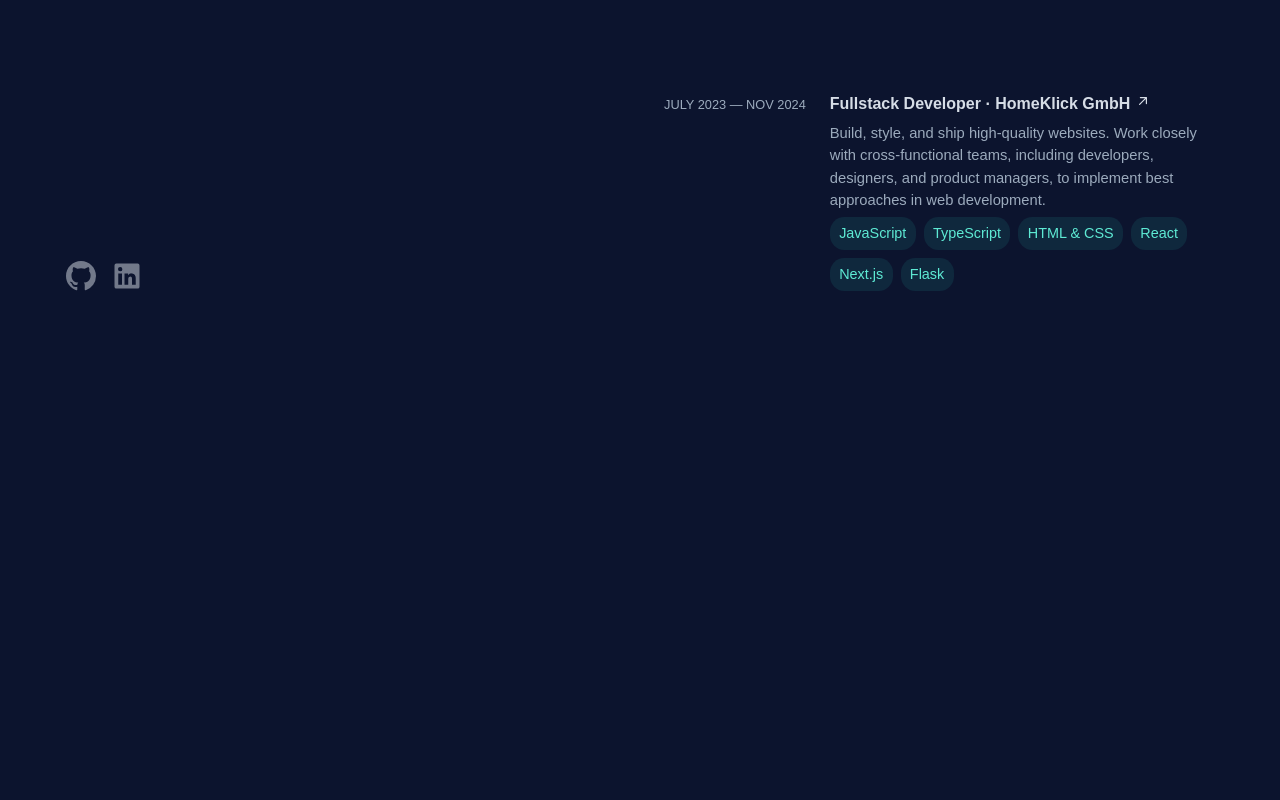
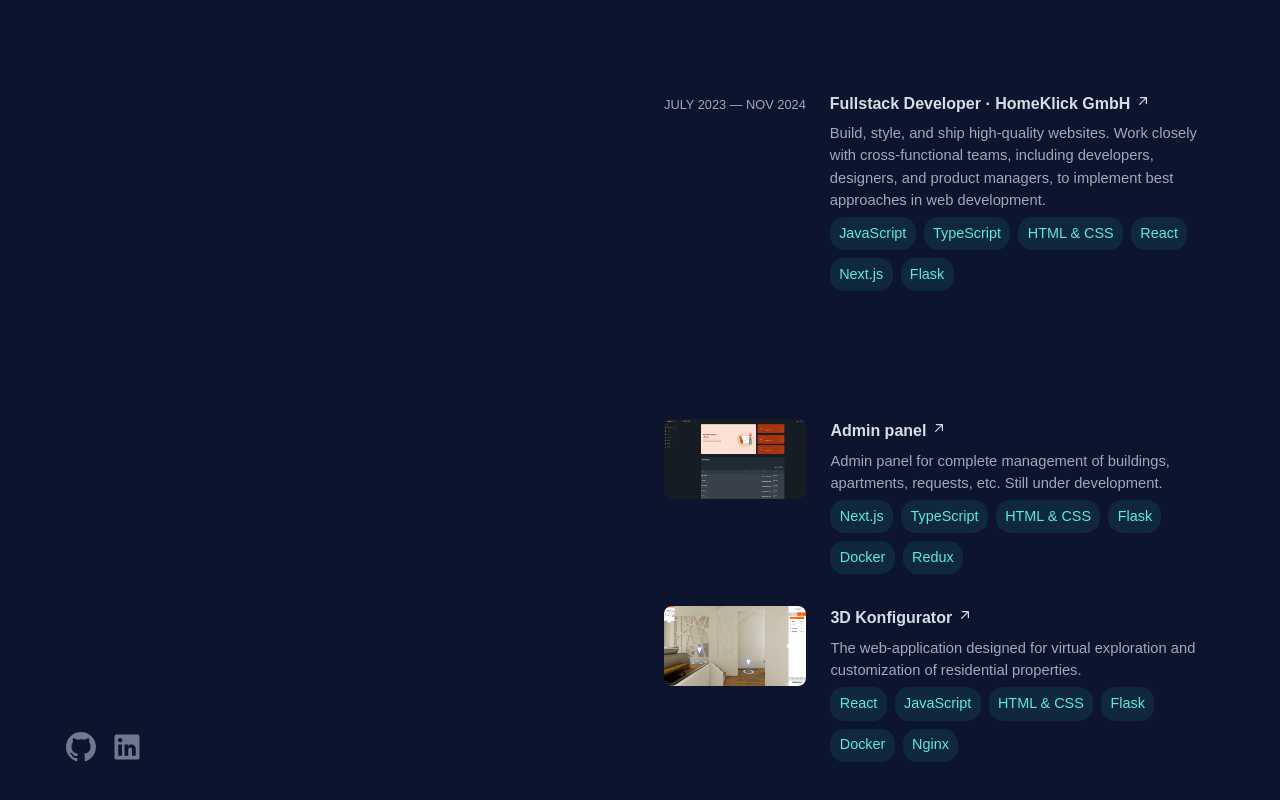
Before and after one commit to Illmix/illia-chaban, a React (Vite) app: page / in a window 1280 px wide. Shown: the part 532-1332 px from the top of the page. Before the commit the page ends 903 px from the top, so only its background shows below. Built offline with nearby package versions, Linux system fonts and the light colour scheme.

Commit message:
create projects section and fill it with projects

```diff
--- a/src/App.css
+++ b/src/App.css
@@ -99,10 +99,20 @@
 }
 
 
-.summary-container, .experience-container {
+.summary-container, .work-container{
     display: flex;
     flex-direction: column;
     gap: 1rem;
+}
+
+.work-container {
+    gap: 2rem;
+}
+
+.work-picture {
+    width: 8.9rem;
+    height: 5rem;
+    border-radius: .5rem;
 }
 
 .work-section-item {
--- a/src/App.tsx
+++ b/src/App.tsx
@@ -6,6 +6,7 @@
 import RightSide from "./sections/right-side/RightSide.tsx";
 import Summary from "./sections/right-side/components/Summary.tsx";
 import Experience from "./sections/right-side/components/Experience.tsx";
+import Projects from "./sections/right-side/components/Projects.tsx";
 
 function App() {
 
@@ -18,6 +19,7 @@
         <RightSide>
             <Summary/>
             <Experience/>
+            <Projects/>
         </RightSide>
     </Layout>
   )
--- a/src/components/WorkSectionItem.tsx
+++ b/src/components/WorkSectionItem.tsx
@@ -1,11 +1,4 @@
-interface WorkSectionItemProps {
-    title: string;
-    description: string;
-    technologies: string[];
-    date?: string;
-    picture?: string;
-    link: string;
-}
+import {IWorkItem} from "../types/IWorkItem.ts";
 
 const WorkSectionItem = ({
                          title,
@@ -14,7 +7,7 @@
                          date,
                          picture,
                          link
-}: WorkSectionItemProps) => {
+}: IWorkItem) => {
     return (
         <a href={link} target="_blank">
             <div className="work-section-item animate">
@@ -24,7 +17,7 @@
                     </span>
                 }
                 {picture &&
-                    <img src={picture} alt="title"/>
+                    <img className="work-picture" src={picture} alt="title"/>
                 }
                 <div className="work-section-description">
                     <h3 className="heading animate"><span>{title}</span><span><svg
--- a/src/config.ts
+++ b/src/config.ts
@@ -1,4 +1,8 @@
-export const experiences = [{
+import {IWorkItem} from "./types/IWorkItem.ts";
+import adminPanel from '../src/assets/projects/admin-panel.png'
+import configurator3D from '../src/assets/projects/3dconfigurator.png';
+
+export const experiences: IWorkItem[] = [{
     title: "Fullstack Developer · HomeKlick GmbH ",
     description: `Build, style, and ship high-quality websites. Work closely with cross-functional teams, including
     developers, designers, and product managers, to implement best approaches in web development.`,
@@ -7,3 +11,22 @@
     id: 1,
     link: 'https://home-klick.de'
 }]
+
+export const projects: IWorkItem[] = [
+    {
+        title: "Admin panel ",
+        description: "Admin panel for complete management of buildings, apartments, requests, etc. Still under development.",
+        technologies: ['Next.js', 'TypeScript', 'HTML & CSS', 'Flask', 'Docker', 'Redux'],
+        id: 1,
+        link: '',
+        picture: adminPanel
+    },
+    {
+        title: "3D Konfigurator ",
+        description: "The web-application designed for virtual exploration and customization of residential properties.",
+            technologies: ['React', 'JavaScript', 'HTML & CSS', 'Flask', 'Docker', 'Nginx'],
+        id: 1,
+        link: 'https://demo.app.home-klick.dev/?key=AMS004-TH01',
+        picture: configurator3D
+    }
+]
--- a/src/sections/right-side/components/Experience.tsx
+++ b/src/sections/right-side/components/Experience.tsx
@@ -3,7 +3,7 @@
 
 const Experience = () => {
     return (
-        <div className="experience-container">
+        <div className="work-container">
             {experiences.map((e) =>
                 <WorkSectionItem
                     title={e.title}
--- /dev/null
+++ b/src/sections/right-side/components/Projects.tsx
@@ -0,0 +1,20 @@
+import {projects} from "../../../config.ts";
+import WorkSectionItem from "../../../components/WorkSectionItem.tsx";
+
+const Projects = () => {
+    return (
+        <div className="work-container">
+            {projects.map((project) =>
+                <WorkSectionItem
+                    title={project.title}
+                    description={project.description}
+                    technologies={project.technologies}
+                    link={project.link}
+                    picture={project.picture}
+                />
+            )}
+        </div>
+    );
+};
+
+export default Projects;
--- /dev/null
+++ b/src/types/IWorkItem.ts
@@ -0,0 +1,9 @@
+export interface IWorkItem {
+    title: string;
+    description: string;
+    technologies: string[];
+    date?: string;
+    picture?: string;
+    link: string;
+    id?: number;
+}
```
Also changed, not shown: src/assets/projects/3dconfigurator.png (added), src/assets/projects/admin-panel.png (added).
